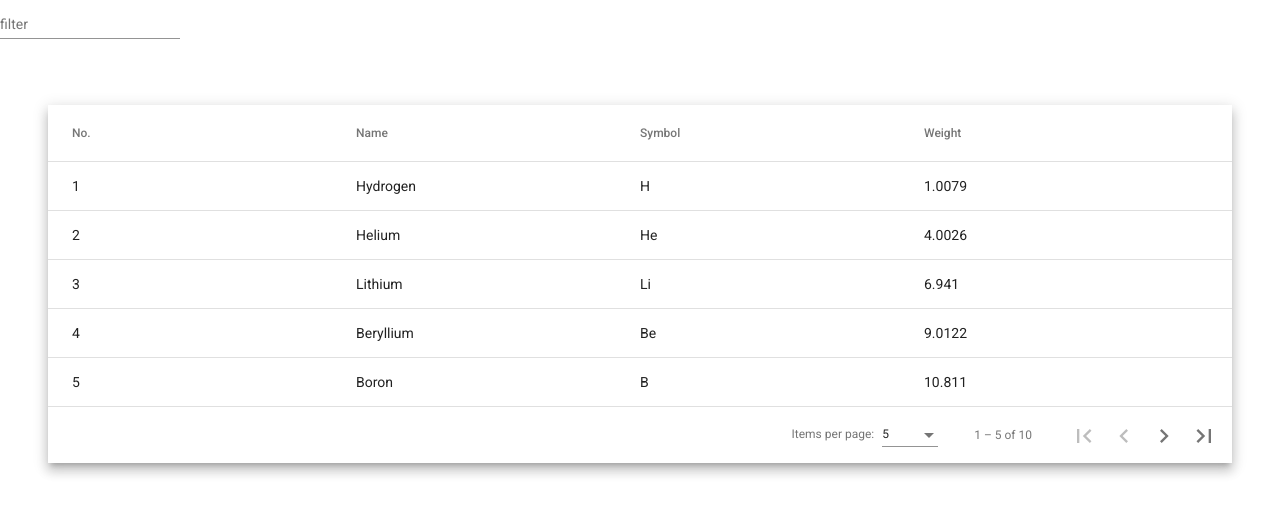
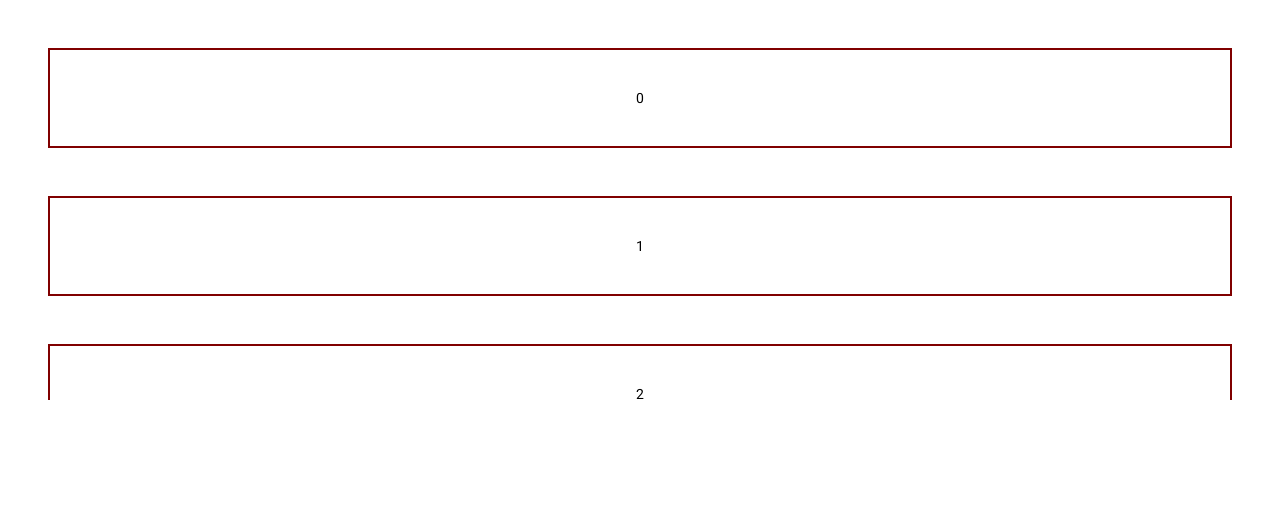
Before and after one commit to kadartibi/angular-material-demo, an Angular app: page / in a window 1280 px wide. Shown: the top 514 px of the page. Built offline with nearby package versions, Linux system fonts and the light colour scheme.

Commit message:
Virtual scrolling

```diff
--- a/src/app/app.component.css
+++ b/src/app/app.component.css
@@ -29,3 +29,14 @@ mat-grid-tile{
 table {
     width: 100%;
 }
+.number {
+    display:flex;
+    justify-content: center;
+    align-items: center;
+    border: 2px solid maroon;
+    box-sizing: border-box;
+    height: 100px;
+}
+.container {
+    height: 400px;
+}
--- a/src/app/app.component.html
+++ b/src/app/app.component.html
@@ -1,27 +1,27 @@
+<!--
 <mat-form-field>
     <input (keyup)="applyFilter($event.target.value)" matInput placeholder="filter">
 </mat-form-field>
 <div class="mat-elevation-z8">
 <mat-table [dataSource]="dataSource" matSort >
-    <!-- Position Column -->
+
     <ng-container matColumnDef="position">
       <mat-header-cell mat-sort-header *matHeaderCellDef> No. </mat-header-cell>
       <mat-cell *matCellDef="let element"> {{element.position}} </mat-cell>
     </ng-container>
 
-    <!-- Name Column -->
+
     <ng-container matColumnDef="name">
       <mat-header-cell mat-sort-header *matHeaderCellDef> Name </mat-header-cell>
       <mat-cell *matCellDef="let element"> {{element.name}} </mat-cell>
     </ng-container>
 
-    <!-- Weight Column -->
+
     <ng-container matColumnDef="weight">
       <mat-header-cell mat-sort-header *matHeaderCellDef> Weight </mat-header-cell>
       <mat-cell *matCellDef="let element"> {{element.weight}} </mat-cell>
     </ng-container>
 
-    <!-- Symbol Column -->
     <ng-container matColumnDef="symbol">
       <mat-header-cell mat-sort-header *matHeaderCellDef> Symbol </mat-header-cell>
       <mat-cell *matCellDef="let element"> {{element.symbol}} </mat-cell>
@@ -32,3 +32,10 @@
   </mat-table>
   <mat-paginator [pageSizeOptions]="[5, 10, 20]" showFirstLastButtons></mat-paginator>
 </div>
+-->
+
+<cdk-virtual-scroll-viewport itemSize="100" class="container">
+    <div *cdkVirtualFor="let number of numbers" class="number">
+        {{number}}
+    </div>
+</cdk-virtual-scroll-viewport>
--- a/src/app/app.component.ts
+++ b/src/app/app.component.ts
@@ -29,7 +29,7 @@ const ELEMENT_DATA: PeriodicElement[] = [
   styleUrls: ['./app.component.css']
 })
 export class AppComponent implements OnInit{
-  displayedColumns: string[] = ['position', 'name', 'symbol', 'weight'];
+  /*displayedColumns: string[] = ['position', 'name', 'symbol', 'weight'];
   displayedColumnsData: string[] = ['position', 'name', 'symbol'];
   dataSource = new MatTableDataSource(ELEMENT_DATA);
 
@@ -45,5 +45,11 @@ export class AppComponent implements OnInit{
   }
   applyFilter(filterValue: string){
     this.dataSource.filter = filterValue.trim().toLowerCase();
+  }*/
+  numbers = []
+  constructor(){
+    for(let i = 0; i < 1000; i++){
+      this.numbers.push(i)
+    }
   }
 }
--- a/src/app/app.module.ts
+++ b/src/app/app.module.ts
@@ -7,7 +7,7 @@ import { AppRoutingModule } from './app-routing.module';
 import { AppComponent } from './app.component';
 import { BrowserAnimationsModule } from '@angular/platform-browser/animations';
 import { DialogExampleComponent } from './dialog-example/dialog-example.component';
-
+import { ScrollingModule } from '@angular/cdk/scrolling';
 
 @NgModule({
   declarations: [
@@ -21,7 +21,8 @@ import { DialogExampleComponent } from './dialog-example/dialog-example.componen
     BrowserAnimationsModule,
     MaterialModule,
     FormsModule,
-    ReactiveFormsModule
+    ReactiveFormsModule,
+    ScrollingModule
   ],
   providers: [],
   bootstrap: [AppComponent]
```
